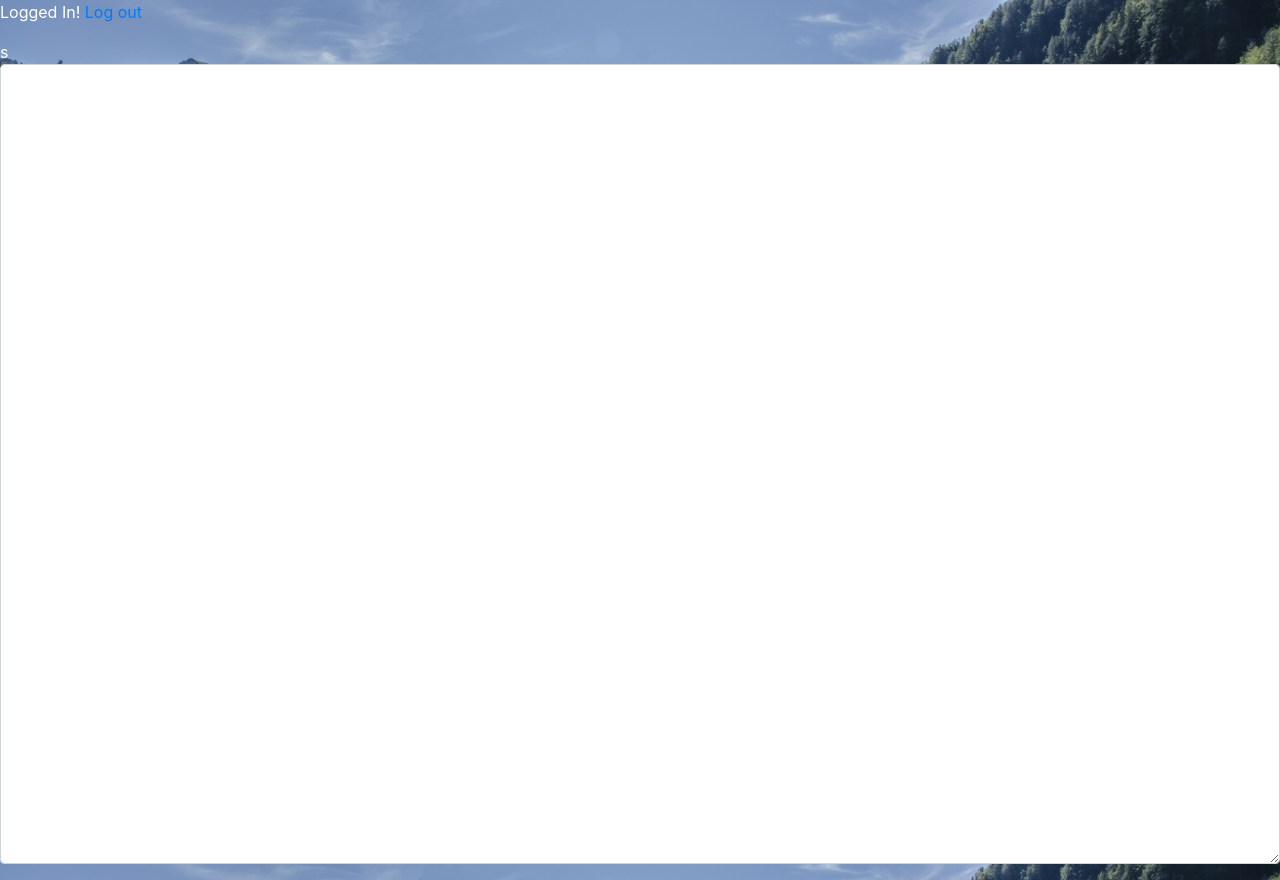
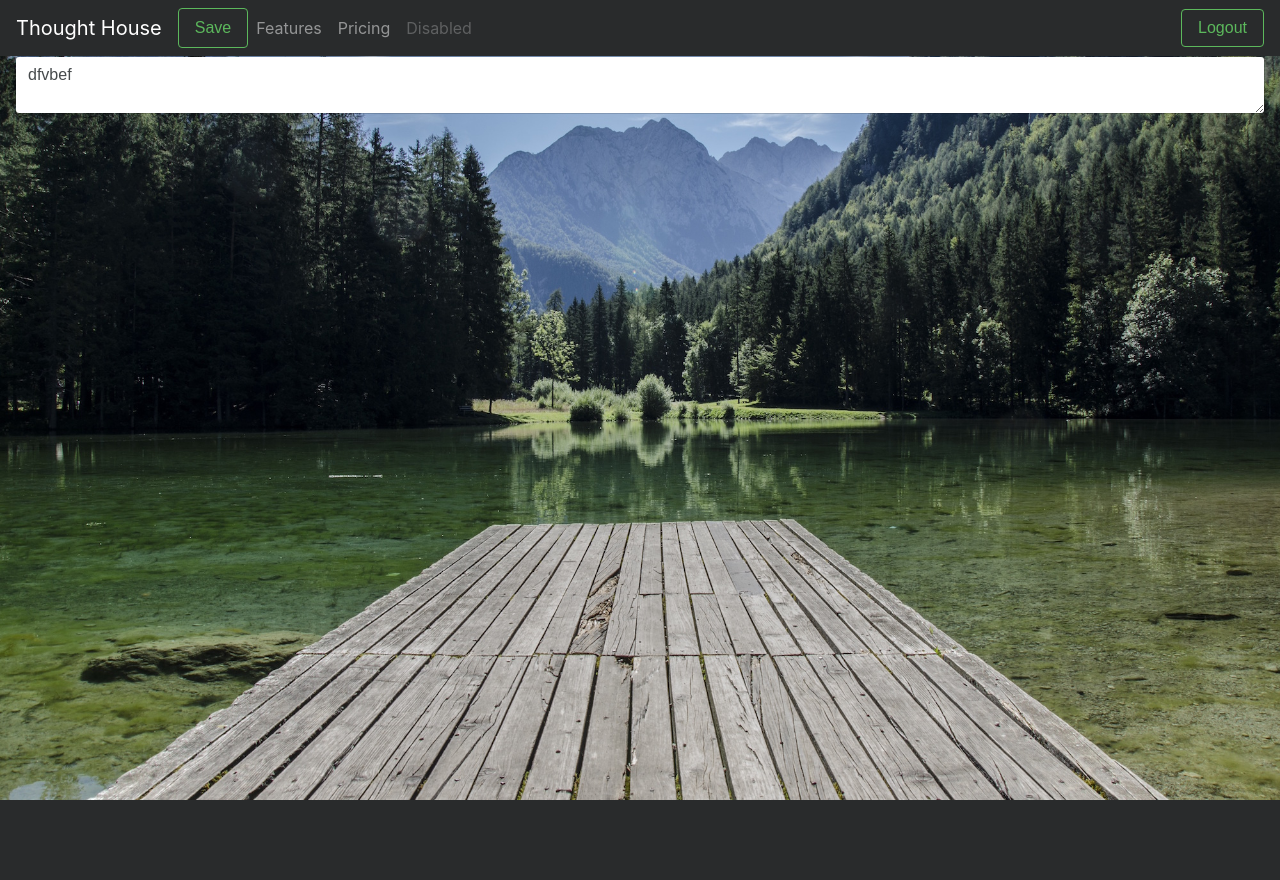
Before and after one commit to srk97/ThoughtHouse, a PHP site: page /loggedinpage.php in a window 1280 px wide. After the commit the page ends 800 px from the top, so only its background shows below. Run offline with PHP 8.4, Linux system fonts and the light colour scheme; a user stored in the database is signed in; data comes from the database, SQL or seed files in the repository; some libraries are stand-ins or nearby versions.

Commit message:
Fixed bootstrap error

```diff
--- a/dbs/footer.php
+++ b/dbs/footer.php
@@ -1,7 +1,7 @@
 
-    <!-- jQuery first, then Bootstrap JS. -->
-    <script src="https://ajax.googleapis.com/ajax/libs/jquery/2.1.4/jquery.min.js"></script>
-    <script src="https://maxcdn.bootstrapcdn.com/bootstrap/4.0.0-alpha.2/js/bootstrap.min.js" integrity="sha384-vZ2WRJMwsjRMW/8U7i6PWi6AlO1L79snBrmgiDpgIWJ82z8eA5lenwvxbMV1PAh7" crossorigin="anonymous"></script>
+<script src="https://code.jquery.com/jquery-3.1.1.slim.min.js" integrity="sha384-A7FZj7v+d/sdmMqp/nOQwliLvUsJfDHW+k9Omg/a/EheAdgtzNs3hpfag6Ed950n" crossorigin="anonymous"></script>
+<script src="https://cdnjs.cloudflare.com/ajax/libs/tether/1.4.0/js/tether.min.js" integrity="sha384-DztdAPBWPRXSA/3eYEEUWrWCy7G5KFbe8fFjk5JAIxUYHKkDx6Qin1DkWx51bBrb" crossorigin="anonymous"></script>
+<script src="https://maxcdn.bootstrapcdn.com/bootstrap/4.0.0-alpha.6/js/bootstrap.min.js" integrity="sha384-vBWWzlZJ8ea9aCX4pEW3rVHjgjt7zpkNpZk+02D9phzyeVkE+jo0ieGizqPLForn" crossorigin="anonymous"></script>
 
       <script type="text/javascript">
 
@@ -13,7 +13,7 @@
 
         });
 
-          $('#diary').bind('input propertychange', function() {
+         /* $('#diary').bind('input propertychange', function() {
 
                 $.ajax({
                   method: "POST",
@@ -21,7 +21,7 @@
                   data: { content: $("#diary").val() }
                 });
 
-        });
+        });*/
 
 
       </script>
--- a/dbs/header.php
+++ b/dbs/header.php
@@ -7,7 +7,7 @@
     <meta http-equiv="x-ua-compatible" content="ie=edge">
 
     <!-- Bootstrap CSS -->
-    <link rel="stylesheet" href="https://maxcdn.bootstrapcdn.com/bootstrap/4.0.0-alpha.2/css/bootstrap.min.css" integrity="sha384-y3tfxAZXuh4HwSYylfB+J125MxIs6mR5FOHamPBG064zB+AFeWH94NdvaCBm8qnd" crossorigin="anonymous">
+    <link rel="stylesheet" href="https://maxcdn.bootstrapcdn.com/bootstrap/4.0.0-alpha.6/css/bootstrap.min.css" integrity="sha384-rwoIResjU2yc3z8GV/NPeZWAv56rSmLldC3R/AZzGRnGxQQKnKkoFVhFQhNUwEyJ" crossorigin="anonymous">
 
       <style type="text/css">
 
--- a/dbs/loggedinpage.php
+++ b/dbs/loggedinpage.php
@@ -11,7 +11,20 @@
 
     if (array_key_exists("id", $_SESSION)) {
 
-        echo "<p>Logged In! <a href='index.php?logout=1'>Log out</a></p>";
+        /*echo "<p>Logged In! <a href='index.php?logout=1'>Log out</a></p>";*/
+
+        $_SESSION['id'] = 0;
+
+        include("connection.php");
+
+        $query = "SELECT diary FROM `users` WHERE id = '".mysqli_real_escape_string($link,$_SESSION['id'])."'LIMIT 1";
+
+        if(!($row1 = mysqli_query($link,$query)))
+        	{echo mysqli_errno($link) . ": " . mysqli_error($link) . "\n";}
+
+        $row2 = mysqli_fetch_array($row1);
+
+        $diaryContent = $row2['diary'];
 
     } else {
 
@@ -19,45 +32,42 @@
 
     }
 
+    /*include("header.php");*/
+?>
 
-?>
-<?php include("header.php"); ?>s
-<!DOCTYPE html>
-<html>
-<head>
+<?php include("header.php"); ?>
 
 
-    <title>Write</title>
+<nav class="navbar navbar-toggleable-md navbar-inverse bg-inverse sticky-top">
 
-        <script src="https://ajax.googleapis.com/ajax/libs/jquery/2.1.4/jquery.min.js"></script>
-    <script src="https://maxcdn.bootstrapcdn.com/bootstrap/4.0.0-alpha.2/js/bootstrap.min.js" integrity="sha384-vZ2WRJMwsjRMW/8U7i6PWi6AlO1L79snBrmgiDpgIWJ82z8eA5lenwvxbMV1PAh7" crossorigin="anonymous"></script>
+  <button class="navbar-toggler navbar-toggler-right" type="button" data-toggle="collapse" data-target="#navbarNavAltMarkup" aria-controls="navbarNavAltMarkup" aria-expanded="false" aria-label="Toggle navigation">
+    <span class="navbar-toggler-icon"></span>
+  </button>
+  <a class="navbar-brand" href="#">Thought House</a>
+  <div class="collapse navbar-collapse" id="navbarNavAltMarkup">
+    <div class="navbar-nav">
+    <button class="btn btn-outline-success nav-item" type="button">Save </button>
+      <!-- <a class="nav-item nav-link active" href="#">Save <span class="sr-only">(current)</span></a> -->
+      <a class="nav-item nav-link" href="#">Features</a>
+      <a class="nav-item nav-link" href="#">Pricing</a>
+      <a class="nav-item nav-link disabled" href="#">Disabled</a>
+    </div>
+  </div>
 
-      <script type="text/javascript">
+  <form class="form-inline">
 
-        $(".toggleForms").click(function() {
+    <button class="btn  btn-outline-success" type="button">Logout</button>
+  </form>
 
-            $("#signUpForm").toggle();
-            $("#logInForm").toggle();
+</nav>
 
 
-        });
 
-          $('#diary').bind('input propertychange', function() {
+<div class="container-fluid">
+	<textarea id="diary" class="form-control"><?php echo $diaryContent; ?></textarea>
+</div>
 
-                $.ajax({
-                  method: "POST",
-                  url: "updatedatabase.php",
-                  data: { content: $("#diary").val() }
-                });
-
-        });
+    <!-- jQuery first, then Bootstrap JS. -->
 
 
-      </script>
-</head>
-<body>
-<div class="form-group">
-    <textarea class="form-control" id="diary"></textarea>
-  </div>
-</body>
-</html>
+<?php include("footer.php"); ?>
--- a/dbs/updatedatabase.php
+++ b/dbs/updatedatabase.php
@@ -6,9 +6,12 @@
 
         include("connection.php");
 
+        $_SESSION['id'] = 0;
+
         $query = "UPDATE `users` SET `diary` = '".mysqli_real_escape_string($link, $_POST['content'])."' WHERE id = ".mysqli_real_escape_string($link, $_SESSION['id'])." LIMIT 1";
 
-        mysqli_query($link, $query);
+        if(!mysqli_query($link, $query))
+        	{die("i didn't update");}
         echo mysqli_errno($link) . ": " . mysqli_error($link) . "\n";
 
     }
```
Also changed, not shown: dbs/untitled.html (added, +38 -0 lines).
